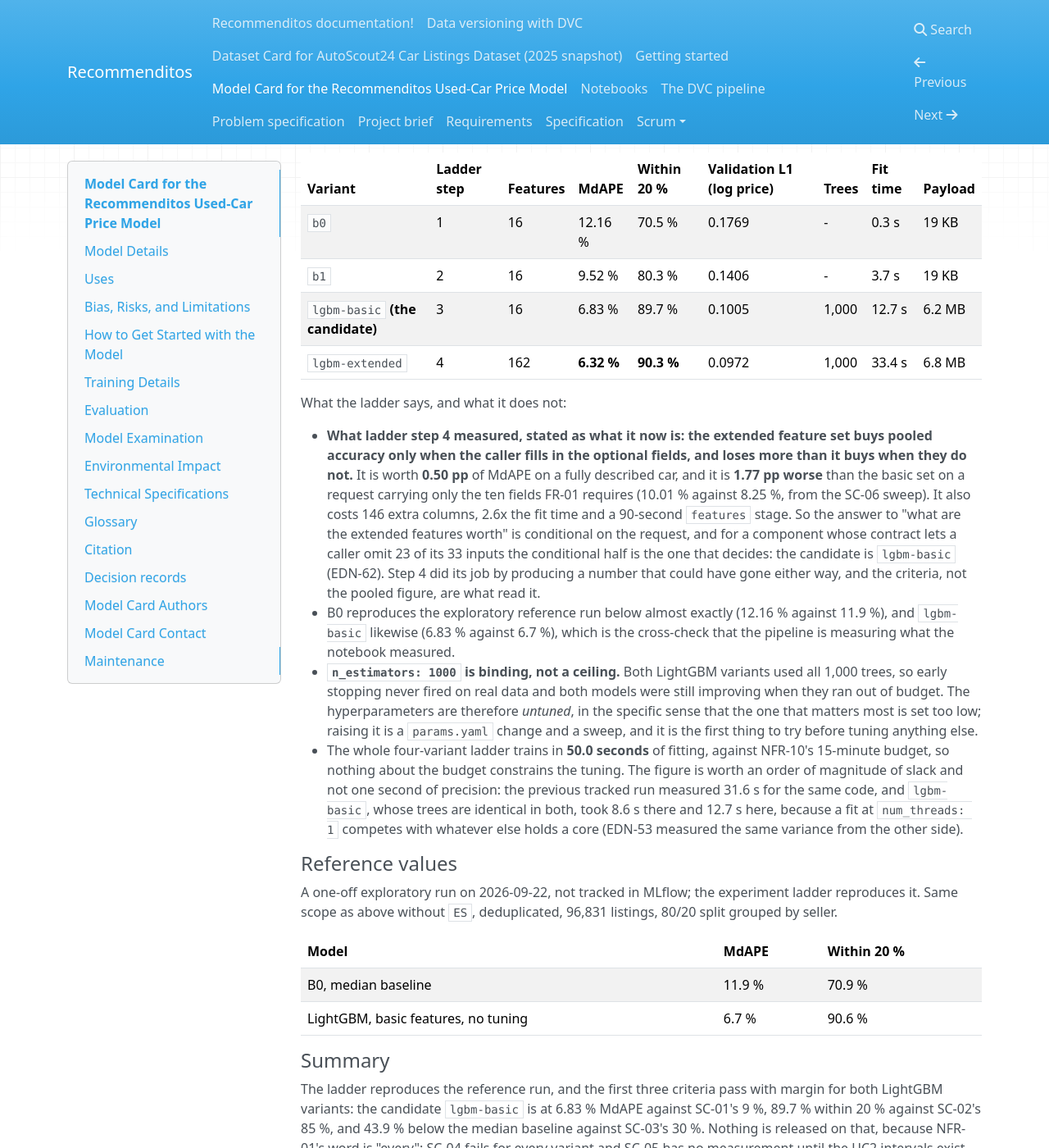
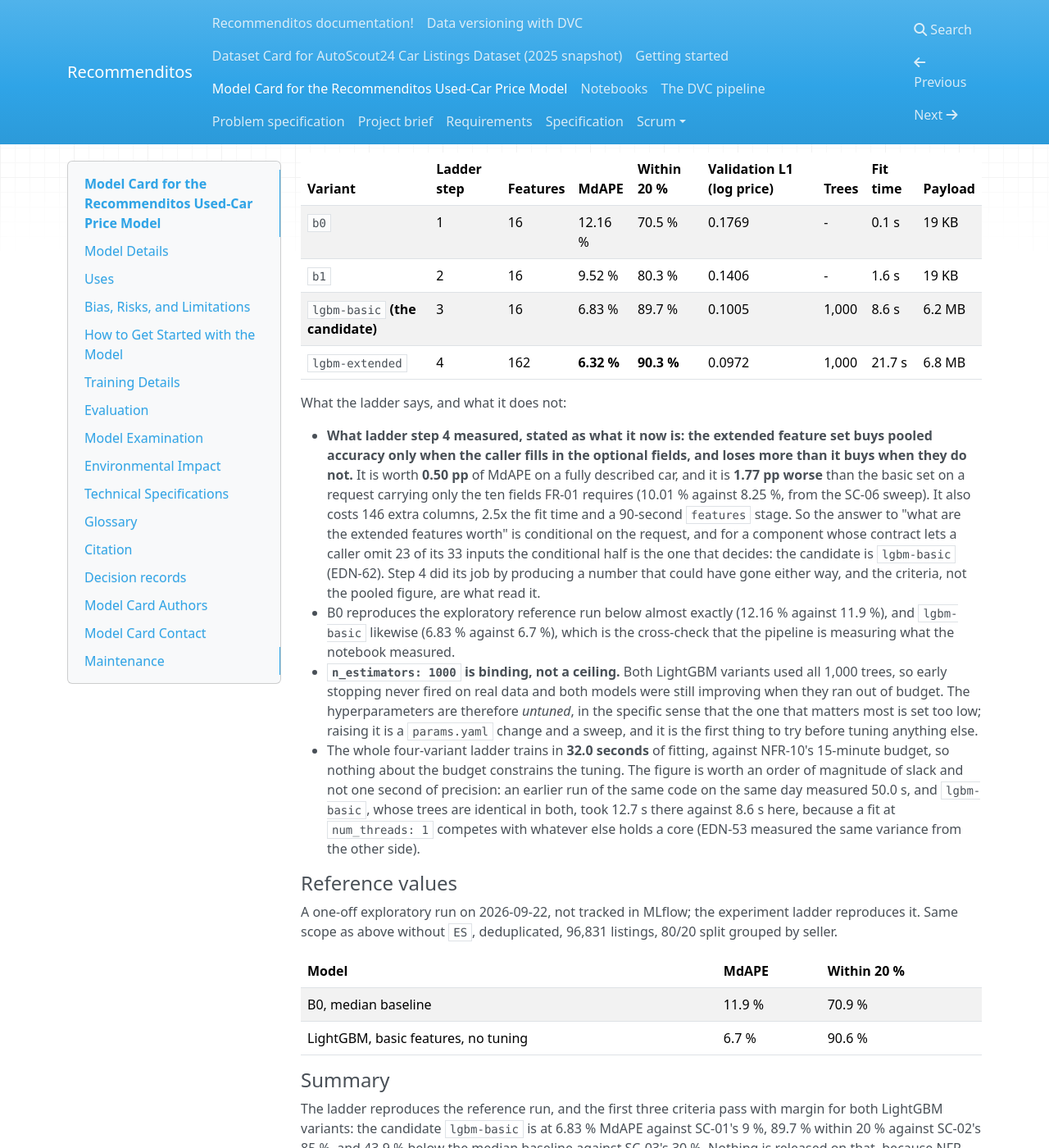
Before and after one commit to mlops-2627q1-mds-upc/MLOPS_Recommenditos, an MkDocs documentation site: the page built from docs/docs/model-card.md, in a window 1280 px wide and 1400 px high, scrolled down 16279 px. Shown: the whole window at 82% size. Built offline with MkDocs 1.6.1, drawn with Linux system fonts in a browser that asks for light colours; nearby versions of some CDN libraries; some of the changed text lies outside the part shown.

Commit message:
feat: re-run the ladder after the review fixes, with tracking on
Metrics are unchanged to full precision; the lock records the new
build_features.py and train.py, and the model card carries this run's fit
times.

```diff
--- a/docs/docs/model-card.md
+++ b/docs/docs/model-card.md
@@ -412,7 +412,7 @@
 
 | Property | Target | Measured |
 |---|---|---|
-| Training time, chosen configuration, no hyperparameter search | at most 15 minutes on a laptop CPU (NFR-10) | **12.7 s** for the candidate `lgbm-basic`, 33.4 s for `lgbm-extended`, 50.0 s for the whole four-variant ladder, at `num_threads: 1` on the real snapshot (the tracked run of 2026-10-05). Read as an order of magnitude and not a benchmark: that run shared the CPU with other work, and `lgbm-basic`, whose trees are identical to those of the previous tracked run, took 12.7 s here against 8.6 s there, which is the size of the effect |
+| Training time, chosen configuration, no hyperparameter search | at most 15 minutes on a laptop CPU (NFR-10) | **8.6 s** for the candidate `lgbm-basic`, 21.7 s for `lgbm-extended`, 32.0 s for the whole four-variant ladder, at `num_threads: 1` on the real snapshot (the tracked run of 2026-10-05). Read as an order of magnitude and not a benchmark: an earlier run of the same code on the same day, sharing the CPU with other work, took 12.7 s for `lgbm-basic` with identical trees, which is the size of the effect |
 | Model artefact on disk | no target | 6.2 MB (`booster.txt`) for the candidate, 6.8 MB for `lgbm-extended`, plus 22 KB and 87 KB of metadata and feature space respectively |
 | API image, model and comparables index included | at most 1 GB, no GPU or deep-learning libraries (NFR-04) | _TBD_ |
 | Resident memory of the API under load | below 1 GB (NFR-04) | _TBD_ |
@@ -494,17 +494,17 @@
 
 | Variant | Ladder step | Features | MdAPE | Within 20 % | Validation L1 (log price) | Trees | Fit time | Payload |
 |---|---|---|---|---|---|---|---|---|
-| `b0` | 1 | 16 | 12.16 % | 70.5 % | 0.1769 | - | 0.3 s | 19 KB |
-| `b1` | 2 | 16 | 9.52 % | 80.3 % | 0.1406 | - | 3.7 s | 19 KB |
-| `lgbm-basic` **(the candidate)** | 3 | 16 | 6.83 % | 89.7 % | 0.1005 | 1,000 | 12.7 s | 6.2 MB |
-| `lgbm-extended` | 4 | 162 | **6.32 %** | **90.3 %** | 0.0972 | 1,000 | 33.4 s | 6.8 MB |
+| `b0` | 1 | 16 | 12.16 % | 70.5 % | 0.1769 | - | 0.1 s | 19 KB |
+| `b1` | 2 | 16 | 9.52 % | 80.3 % | 0.1406 | - | 1.6 s | 19 KB |
+| `lgbm-basic` **(the candidate)** | 3 | 16 | 6.83 % | 89.7 % | 0.1005 | 1,000 | 8.6 s | 6.2 MB |
+| `lgbm-extended` | 4 | 162 | **6.32 %** | **90.3 %** | 0.0972 | 1,000 | 21.7 s | 6.8 MB |
 
 What the ladder says, and what it does not:
 
-- **What ladder step 4 measured, stated as what it now is: the extended feature set buys pooled accuracy only when the caller fills in the optional fields, and loses more than it buys when they do not.** It is worth **0.50 pp** of MdAPE on a fully described car, and it is **1.77 pp worse** than the basic set on a request carrying only the ten fields FR-01 requires (10.01 % against 8.25 %, from the SC-06 sweep). It also costs 146 extra columns, 2.6x the fit time and a 90-second `features` stage. So the answer to "what are the extended features worth" is conditional on the request, and for a component whose contract lets a caller omit 23 of its 33 inputs the conditional half is the one that decides: the candidate is `lgbm-basic` (EDN-62). Step 4 did its job by producing a number that could have gone either way, and the criteria, not the pooled figure, are what read it.
+- **What ladder step 4 measured, stated as what it now is: the extended feature set buys pooled accuracy only when the caller fills in the optional fields, and loses more than it buys when they do not.** It is worth **0.50 pp** of MdAPE on a fully described car, and it is **1.77 pp worse** than the basic set on a request carrying only the ten fields FR-01 requires (10.01 % against 8.25 %, from the SC-06 sweep). It also costs 146 extra columns, 2.5x the fit time and a 90-second `features` stage. So the answer to "what are the extended features worth" is conditional on the request, and for a component whose contract lets a caller omit 23 of its 33 inputs the conditional half is the one that decides: the candidate is `lgbm-basic` (EDN-62). Step 4 did its job by producing a number that could have gone either way, and the criteria, not the pooled figure, are what read it.
 - B0 reproduces the exploratory reference run below almost exactly (12.16 % against 11.9 %), and `lgbm-basic` likewise (6.83 % against 6.7 %), which is the cross-check that the pipeline is measuring what the notebook measured.
 - **`n_estimators: 1000` is binding, not a ceiling.** Both LightGBM variants used all 1,000 trees, so early stopping never fired on real data and both models were still improving when they ran out of budget. The hyperparameters are therefore *untuned*, in the specific sense that the one that matters most is set too low; raising it is a `params.yaml` change and a sweep, and it is the first thing to try before tuning anything else.
-- The whole four-variant ladder trains in **50.0 seconds** of fitting, against NFR-10's 15-minute budget, so nothing about the budget constrains the tuning. The figure is worth an order of magnitude of slack and not one second of precision: the previous tracked run measured 31.6 s for the same code, and `lgbm-basic`, whose trees are identical in both, took 8.6 s there and 12.7 s here, because a fit at `num_threads: 1` competes with whatever else holds a core (EDN-53 measured the same variance from the other side).
+- The whole four-variant ladder trains in **32.0 seconds** of fitting, against NFR-10's 15-minute budget, so nothing about the budget constrains the tuning. The figure is worth an order of magnitude of slack and not one second of precision: an earlier run of the same code on the same day measured 50.0 s, and `lgbm-basic`, whose trees are identical in both, took 12.7 s there against 8.6 s here, because a fit at `num_threads: 1` competes with whatever else holds a core (EDN-53 measured the same variance from the other side).
 
 #### Reference values
 
@@ -547,7 +547,7 @@
 | | |
 |---|---|
 | **Hardware type** | Laptop CPU for training, the course VM's CPU for serving. No GPU anywhere (NFR-04). |
-| **Hours used** | Target: at most 15 minutes per training run of the chosen configuration, without hyperparameter search (NFR-10). Measured on the tracked run of 2026-10-05: 12.7 s of fitting for the candidate `lgbm-basic`, 50.0 s for the whole ladder. |
+| **Hours used** | Target: at most 15 minutes per training run of the chosen configuration, without hyperparameter search (NFR-10). Measured on the tracked run of 2026-10-05: 8.6 s of fitting for the candidate `lgbm-basic`, 32.0 s for the whole ladder. |
 | **Cloud provider** | None for training. Serving runs on the FIB Virtech VM provided by the course (EDN-17). |
 | **Compute region** | Barcelona, Spain. |
 | **Carbon emitted** | _TBD, per training run from CodeCarbon._ |
```
Also changed, not shown: docs/docs/project-brief.md (+1 -1 lines), 5 other files.
